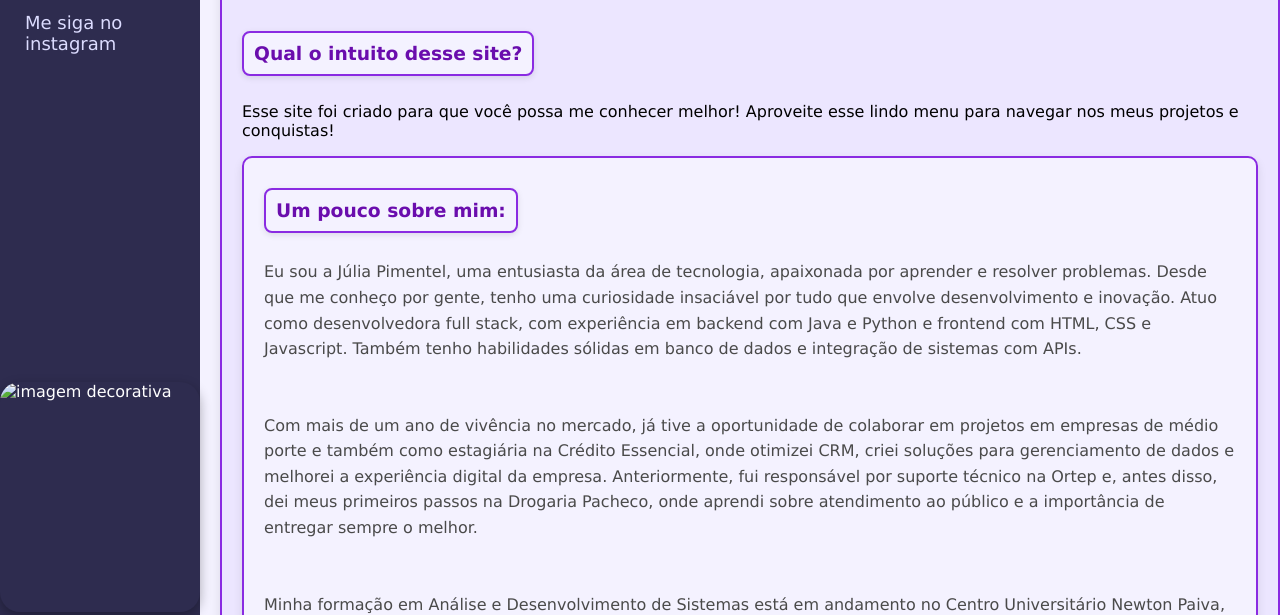
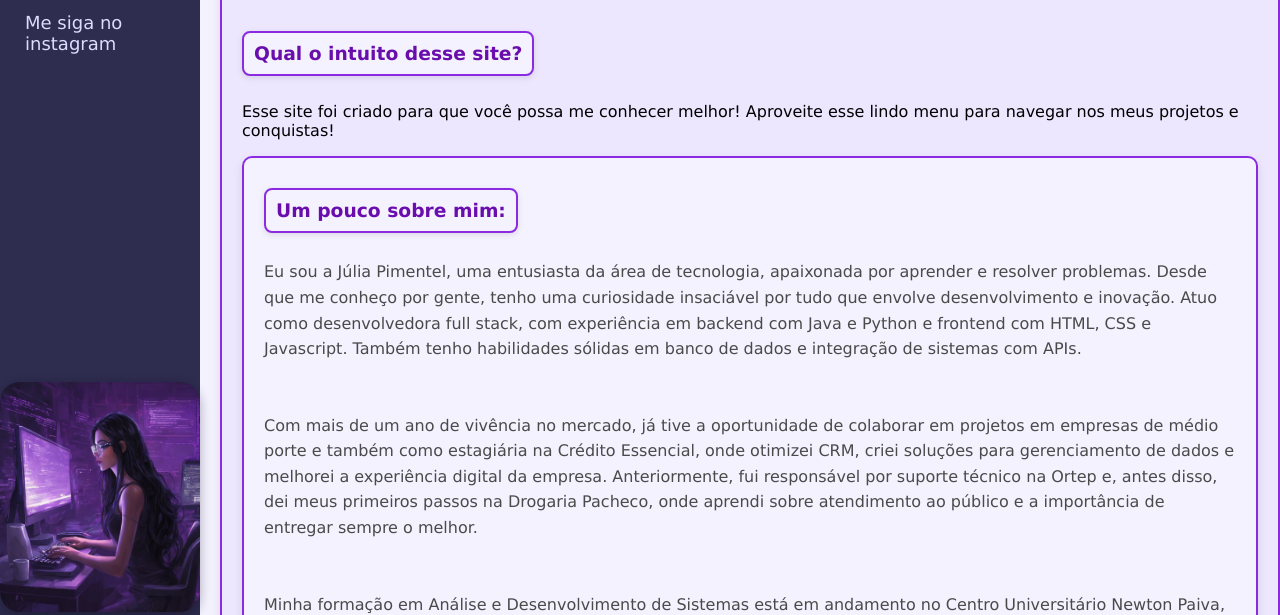
Before and after one commit to PimentelJ05/Nice-to-meet-ya, a plain HTML site: page index.html in a window 1280 px wide. Shown: the part 188-803 px from the top of the page. Drawn offline with Linux system fonts and the light colour scheme.

Commit message:
Update index.html

```diff
--- a/index.html
+++ b/index.html
@@ -11,7 +11,7 @@
        <a href="https://www.linkedin.com/in/juliacarlapimentel/">Confira meu Linkedin</a>
        <a href="https://github.com/PimentelJ05">Confia meus projetos no GitHub</a>
        <a href="https://www.instagram.com/julia___pimentel?igsh=ejhqaXVxMzlobjI5">Me siga no instagram</a>
-       <img src=".Imagens decorativas.me/menu.jpg" alt="imagem decorativa" class="imagem-menu">
+       <img src="./Imagens decorativas.me/menu.jpg" alt="imagem decorativa" class="imagem-menu">
     </nav>
 
     <div class="conteudo-site">
```
